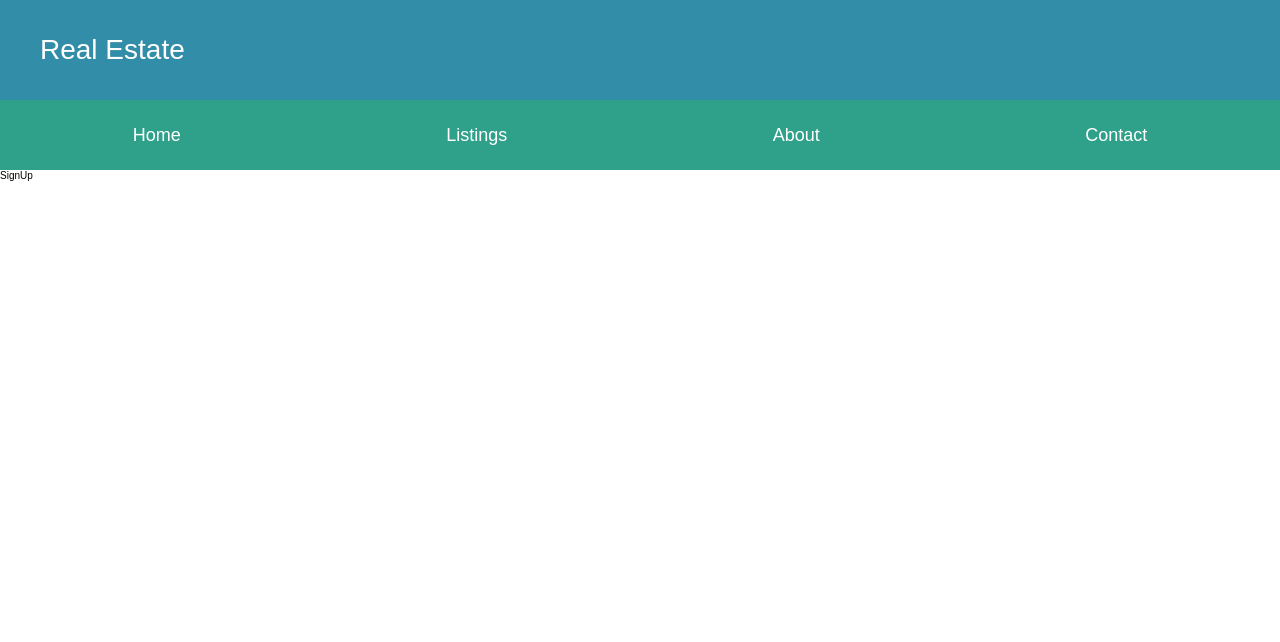
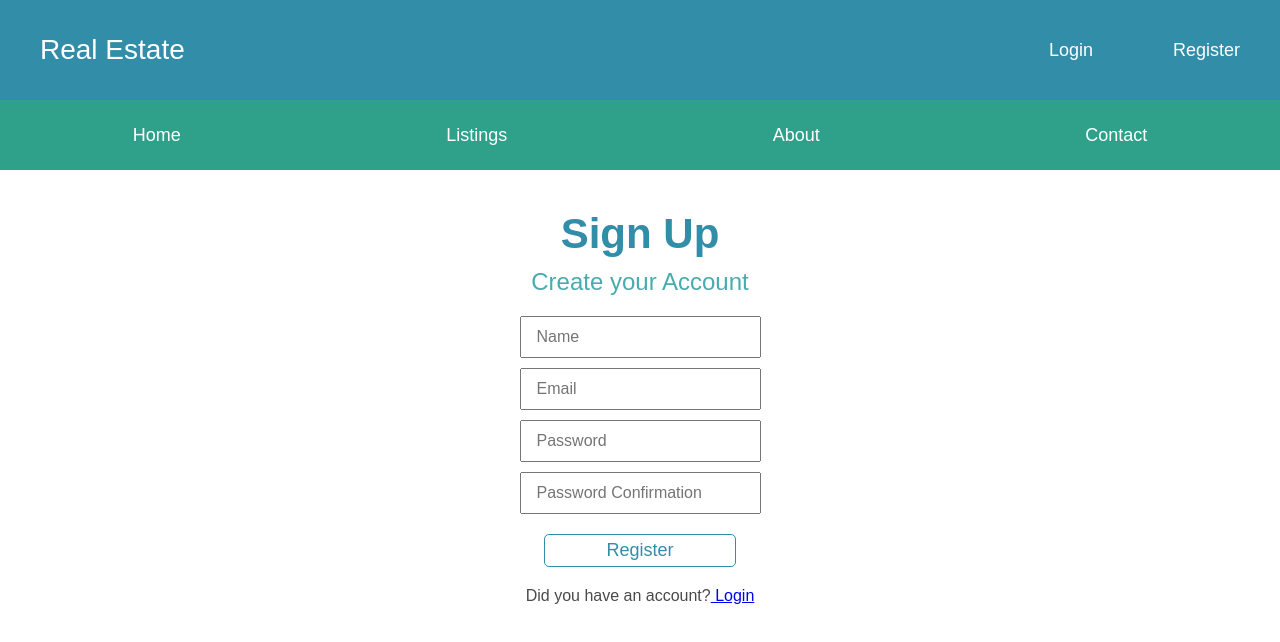
Before and after one commit to cseshahriar/real-estate, a React (Create React App) app in the folder frontend/: page /signup in a window 1280 px wide. Shown: the top 642 px of the page. Built offline with nearby package versions, Linux system fonts and the light colour scheme.

Commit message:
login component

```diff
--- a/frontend/package.json
+++ b/frontend/package.json
@@ -11,6 +11,7 @@
     "prop-types": "^15.8.1",
     "react": "^18.2.0",
     "react-dom": "^18.2.0",
+    "react-helmet": "^6.1.0",
     "react-redux": "^8.1.3",
     "react-router-dom": "^6.17.0",
     "react-scripts": "5.0.1",
--- a/frontend/src/actions/auth.js
+++ b/frontend/src/actions/auth.js
@@ -7,6 +7,8 @@ import {
     LOGIN_FAIL,
     LOGOUT
 } from './types';
+
+axios.defaults.withCredentials = true;
 
 // Login User action
 export const login = (email, password) => async dispatch => {
--- a/frontend/src/components/Alert.js
+++ b/frontend/src/components/Alert.js
@@ -3,8 +3,12 @@ import PropTypes from 'prop-types';
 import { connect } from 'react-redux';
 
 const Alert = ({ alerts }) => alerts !== null && alerts.length > 0 && alerts.map(alert => (
-    <div key={alert.id} className={`alert alert--${alert.alertType}`}>
-        { alert.msg }
+    <div className='container py-3'>
+        <div className='row'>
+            <div key={alert.id} className={`alert alert--${alert.alertType}`}>
+                { alert.msg }
+            </div>
+        </div>
     </div>
 ));
 
--- a/frontend/src/components/Navbar.js
+++ b/frontend/src/components/Navbar.js
@@ -7,6 +7,8 @@ import PropTypes from 'prop-types';
 
 
 const navbar = ({auth: {isAuthenticated, loading}, logout}) => {
+  console.log('isAuthenticated', isAuthenticated);
+  console.log('loading', loading);
   const authLinks = (
     <a className='navbar__top__auth__link' onClick={logout} href='#!'>Logout</a>
   );
@@ -14,7 +16,7 @@ const navbar = ({auth: {isAuthenticated, loading}, logout}) => {
   const guestLinks = (
     <Fragment>
       <Link className='navbar__top__auth__link' to='/login'>Login</Link>
-      <Link className='navbar__top__auth__link' to='/signup'>Sign Up</Link>
+      <Link className='navbar__top__auth__link' to='/signup'>Register</Link>
     </Fragment>
   );
 
@@ -33,16 +35,16 @@ const navbar = ({auth: {isAuthenticated, loading}, logout}) => {
 
         <div className='navbar__bottom'>
           <li className='navbar__bottom__item'>
-            <NavLink className='navbar__bottom__item__link' exact to='/'>Home</NavLink>
+            <NavLink className='navbar__bottom__item__link' to='/'>Home</NavLink>
           </li>
           <li className='navbar__bottom__item'>
-            <NavLink className='navbar__bottom__item__link' exact to='/listings'>Listings</NavLink>
+            <NavLink className='navbar__bottom__item__link' to='/listings'>Listings</NavLink>
           </li>
           <li className='navbar__bottom__item'>
-            <NavLink className='navbar__bottom__item__link' exact to='/about'>About</NavLink>
+            <NavLink className='navbar__bottom__item__link' to='/about'>About</NavLink>
           </li>
           <li className='navbar__bottom__item'>
-            <NavLink className='navbar__bottom__item__link' exact to='/contact'>Contact</NavLink>
+            <NavLink className='navbar__bottom__item__link' to='/contact'>Contact</NavLink>
           </li>
         </div>
       </nav>
--- a/frontend/src/containers/SignIn.js
+++ b/frontend/src/containers/SignIn.js
@@ -1,9 +1,85 @@
-import React from 'react'
+import React, { useState } from 'react'
+import {Link, Navigate} from 'react-router-dom'
+import {Helmet} from "react-helmet";
+import {connect} from 'react-redux'
+import PropTypes from 'prop-types';
+import { login } from '../actions/auth';
 
-const SignIn = () => {
+const SignIn = ({login, isAuthenticated}) => {
+  const [formData, setFormData] = useState({
+    email: '',
+    password: ''
+  });
+
+  const {email, password } = formData;
+
+  const onChange = e => setFormData({
+    ...formData,
+    [e.target.name]: e.target.value
+  });
+
+  const onSubmit = e => {
+    e.preventDefault();
+    login(email, password);
+  }
+
+  if(isAuthenticated) {
+    return <Navigate to='/' />
+  }
+
   return (
-    <div>SignIn</div>
+    <div className='auth'>
+      <Helmet>
+        <meta charSet="utf-8" />
+        <title>Real Estate | Login</title>
+        <meta name='description' content='Login Page' />
+      </Helmet>
+      <h1 className='auth__title'>Sign In</h1>
+      <p className='auth__lead'>Sign into your Account</p>
+
+      <form className='auth__form' onSubmit={e => onSubmit(e)}>
+          <div className='auth__form__group'>
+            <input
+              className='auth__form__input'
+              type='email'
+              name='email'
+              placeholder='Email'
+              onChange={e => onChange(e)}
+              value={email}
+              required
+            />
+          </div>
+          <div className='auth__form__group'>
+            <input
+              className='auth__form__input'
+              type='password'
+              name='password'
+              placeholder='Password'
+              onChange={e => onChange(e)}
+              value={password}
+              required
+              minLength='6'
+            />
+          </div>
+
+          <button type='submit' className='auth__form__button'>Login</button>
+      </form>
+      <p className='auth__authtext'>
+        Don't have an account?
+        <Link className='auth__authtext__links' to='/signup'> Register</Link>
+      </p>
+    </div>
   )
 }
 
-export default SignIn
+SignIn.propTypes = {
+  login: PropTypes.func.isRequired,
+  isAuthenticated: PropTypes.bool
+
+}
+
+const mapStateToProps = state => ({
+  isAuthenticated: state.auth.isAuthenticated
+});
+
+export default connect(mapStateToProps, {login})(SignIn);
--- a/frontend/src/containers/SignUp.js
+++ b/frontend/src/containers/SignUp.js
@@ -1,9 +1,115 @@
-import React from 'react'
+import React, { useState } from 'react'
+import { connect } from 'react-redux'
+import { Link, Navigate } from 'react-router-dom'
+import { Helmet } from 'react-helmet'
+import { setAlert } from '../actions/alert'
+import { signup } from '../actions/auth'
+import PropTypes from 'prop-types'
 
-const SignUp = () => {
+const SignUp = ({setAlert, signup, isAuthenticated}) => {
+  const [formData, setFormData] = useState({
+    name: '',
+    email: '',
+    password: '',
+    password2: '',
+  });
+  const {name, email, password, password2 } = formData;
+
+  const onChange = e => setFormData({
+    ...formData,
+    [e.target.name]: e.target.value
+  });
+
+  const onSubmit = e => {
+    e.preventDefault();
+    if(password !== password2) {
+      setAlert('Password do not match', 'error');
+    } else {
+      signup(name, email, password);
+    }
+  }
+
+  if(isAuthenticated) {
+    return <Navigate to='/' />
+  }
+
   return (
-    <div>SignUp</div>
+    <div className='auth'>
+      <Helmet>
+        <meta charSet="utf-8" />
+        <title>Real Estate | Sign Up</title>
+        <meta name='description' content='Sign Up Page' />
+      </Helmet>
+      <h1 className='auth__title'>Sign Up</h1>
+      <p className='auth__lead'>Create your Account</p>
+
+      <form className='auth__form' onSubmit={e => onSubmit(e)}>
+          <div className='auth__form__group'>
+            <input
+              className='auth__form__input'
+              type='text'
+              name='name'
+              placeholder='Name'
+              onChange={e => onChange(e)}
+              value={name}
+              required
+            />
+          </div>
+
+          <div className='auth__form__group'>
+            <input
+              className='auth__form__input'
+              type='email'
+              name='email'
+              placeholder='Email'
+              onChange={e => onChange(e)}
+              value={email}
+              required
+            />
+          </div>
+          <div className='auth__form__group'>
+            <input
+              className='auth__form__input'
+              type='password'
+              name='password'
+              placeholder='Password'
+              onChange={e => onChange(e)}
+              value={password}
+              required
+              minLength='6'
+            />
+          </div>
+          <div className='auth__form__group'>
+            <input
+              className='auth__form__input'
+              type='password'
+              name='password2'
+              placeholder='Password Confirmation'
+              onChange={e => onChange(e)}
+              value={password2}
+              required
+              minLength='6'
+            />
+          </div>
+
+          <button type='submit' className='auth__form__button'>Register</button>
+      </form>
+      <p className='auth__authtext'>
+        Did you have an account?
+        <Link className='auth__authtext__links' to='/login'> Login</Link>
+      </p>
+    </div>
   )
 }
 
-export default SignUp
+SignUp.propTypes = {
+  setAlert: PropTypes.func.isRequired,
+  signup: PropTypes.func.isRequired,
+  isAuthenticated: PropTypes.bool
+}
+
+const mapStateToProps = state => ({
+  isAuthenticated: state.auth.isAuthenticated
+});
+
+export default connect(mapStateToProps, {signup})(SignUp);
--- a/frontend/src/reducers/auth.js
+++ b/frontend/src/reducers/auth.js
@@ -9,7 +9,7 @@ import {
 const initialState = {
     token: localStorage.getItem('token'),
     isAuthenticated: null,
-    loading: true,
+    loading: false,
 };
 
 export default function(state=initialState, action) {
```
Also changed, not shown: 1 other file (tests, documents, lock files or other folders).
